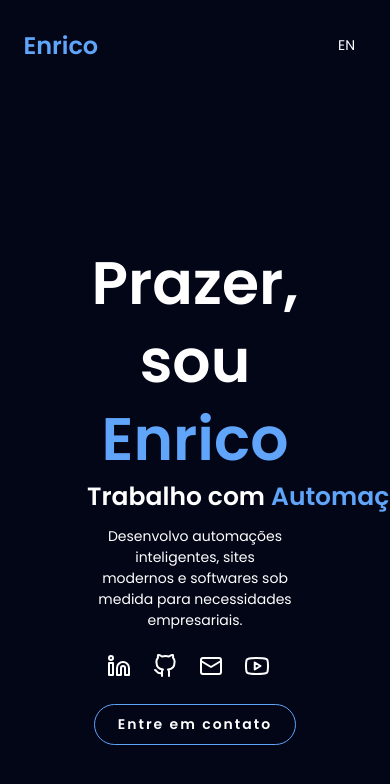
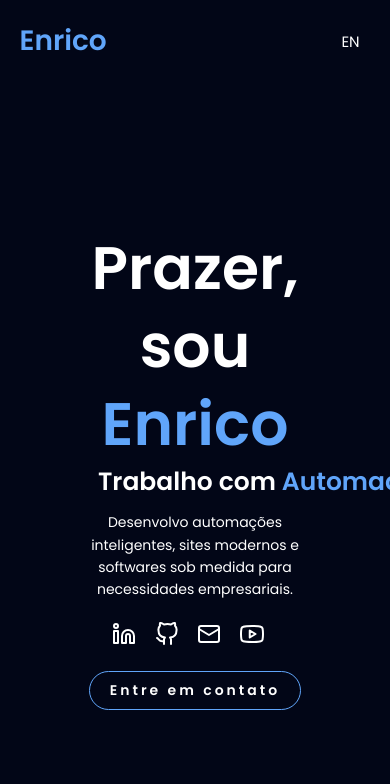
Before and after one commit to EnricoBrito/portifolio, a plain HTML site: page index.html in a window 390 px wide. Drawn offline with Linux system fonts and the light colour scheme.

Commit message:
Atualizações do projeto

```diff
--- a/static/style.css
+++ b/static/style.css
@@ -34,8 +34,6 @@ header{
     align-items: center;
     z-index: 100;
 }
-
-
 
 .logo{
     font-size: 3rem;
@@ -75,6 +73,7 @@ section{
     justify-content: center;
     align-items: center;
     gap: 8rem;
+    flex-wrap: wrap;
 }
 
 .home-content{
@@ -122,7 +121,6 @@ span{
 .social-icons a:hover{
     color: #020617;
     transform: scale(1.3) translateY(-5px);
-
 }
 
 .btn{
@@ -150,7 +148,7 @@ span{
     background-color: #60a5fa;
     z-index: -1;
     clip-path: ellipse(70% 35% at 50% 100%);
-    transition: height 1.1s ease;
+    transition: height 1.5s ease;
 }
 
 .btn:hover::before{
@@ -186,77 +184,10 @@ span{
     height: 28px;
     stroke: #ffffff;
     transition: 0.8s ease;
-    }
+}
 
 .social-icons a:hover .lucide-icon {
     stroke: #60a5fa;
-}
-
-
-
-
-@media (max-width: 600px) {
-
-    header {
-        padding: 1.5rem 6%;
-        margin-top: 10px;
-    }
-
-    .logo {
-        font-size: 2.4rem;
-    }
-
-    .translate-btn {
-        width: 40px;
-        height: 40px;
-        font-size: 1.4rem;
-    }
-
-    .home {
-        flex-direction: column;
-        text-align: center;
-        gap: 2rem;
-        padding-top: 10rem;
-    }
-
-    .home-content {
-        max-width: 90%;
-        text-align: center;
-    }
-
-    .home-content h1 {
-        font-size: 3.8rem;
-        line-height: 1.2;
-    }
-
-    .home-content h3 {
-        font-size: 2.2rem;
-        margin-bottom: 1rem;
-    }
-
-    .typing-text {
-        width: 220px;
-    }
-
-    .home-content p {
-        font-size: 1.4rem;
-        max-width: 90%;
-        margin: 0 auto;
-        line-height: 1.5;
-    }
-
-    .social-icons a {
-        width: 3.3rem;
-        height: 3.3rem;
-        font-size: 1.7rem;
-        margin: 2rem 1rem 2rem 0;
-    }
-
-    .btn {
-        font-size: 1.4rem;
-        padding: 0.9rem 2.3rem;
-        letter-spacing: 0.2rem;
-    }
 }
 
 @keyframes blink{
@@ -264,6 +195,7 @@ span{
     51%,100%{opacity:0;}
 }
 
+/* Responsividade total */
 @media (max-width: 1000px){
     .home{
         gap: 4rem;
@@ -294,3 +226,78 @@ span{
         text-align: center;
     }
 }
+
+@media (max-width: 768px){
+    header {
+        padding: 1rem 5%;
+        margin-top: 10px;
+    }
+
+    .logo {
+        font-size: 2.8rem;
+    }
+
+    .translate-btn {
+        width: 40px;
+        height: 40px;
+        font-size: 1.5rem;
+    }
+
+    .home-content h1 {
+        font-size: 4.5rem;
+        line-height: 1.2;
+    }
+
+    .home-content h3 {
+        font-size: 3rem;
+    }
+
+    .home-content p {
+        font-size: 1.5rem;
+    }
+
+    .social-icons a {
+        width: 3.5rem;
+        height: 3.5rem;
+        font-size: 1.8rem;
+        margin: 2rem 1rem 2rem 0;
+    }
+
+    .btn {
+        font-size: 1.5rem;
+        padding: 1rem 2.5rem;
+    }
+
+    .typing-text {
+        width: 250px;
+    }
+}
+
+@media (max-width: 480px){
+    .home-content h1 {
+        font-size: 3.2rem;
+    }
+
+    .home-content h3 {
+        font-size: 2.2rem;
+    }
+
+    .home-content p {
+        font-size: 1.4rem;
+    }
+
+    .btn {
+        font-size: 1.4rem;
+        padding: 0.8rem 2rem;
+    }
+
+    .typing-text {
+        width: 90%;
+    }
+
+    .social-icons a {
+        width: 3rem;
+        height: 3rem;
+        font-size: 1.5rem;
+    }
+}
```
Also changed, not shown: index.html (+0 -20 lines).
